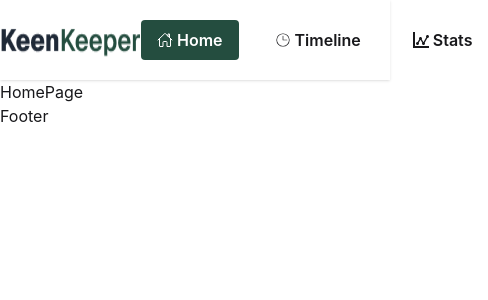
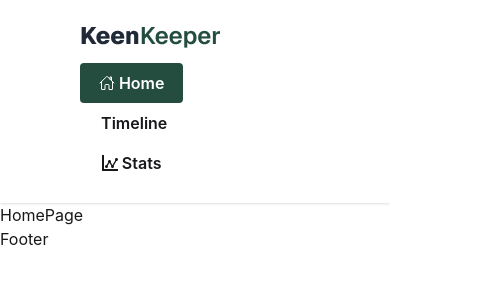
Before and after one commit to boduruddin84/keenKeeper, a React (Vite) app: page / in a window 390 px wide. Shown: the top 300 px of the page, 488 px wide, since content can reach past the window. Built offline with nearby package versions, Linux system fonts and the light colour scheme.

Commit message:
NavBar responsive completed

```diff
--- a/src/shared/navbar/MyNavLink.jsx
+++ b/src/shared/navbar/MyNavLink.jsx
@@ -6,7 +6,7 @@ const MyNavLink = ({ to, children }) => {
     <NavLink
         to={to}
       className={({ isActive }) =>
-        `flex justify-center items-center gap-1 font-semibold py-2 px-4 rounded-sm ${isActive ? "bg-[#244D3F] text-white" : ""}`
+        `flex justify-center items-center gap-1 font-semibold py-2 px-4 rounded-sm w-1/3 md:w-full ${isActive ? "bg-[#244D3F] text-white" : ""}`
       }
     >
       {children}
--- a/src/shared/navbar/Navbar.jsx
+++ b/src/shared/navbar/Navbar.jsx
@@ -1,5 +1,5 @@
 import React from "react";
-import LogoImg from "../../assets/images/logo.png"
+import LogoImg from "../../assets/images/logo.png";
 import { IoHomeOutline } from "react-icons/io5";
 import { CiClock2 } from "react-icons/ci";
 import { ImStatsDots } from "react-icons/im";
@@ -8,10 +8,11 @@ import { NavLink } from "react-router";
 
 const Navbar = () => {
   return (
-    <nav className="bg-base-100 shadow-sm">
-      <div className="flex justify-between container mx-auto py-5">
-        <img src={LogoImg} alt="" />
-        <ul className="flex gap-5">
+    <nav className="bg-base-100 shadow-sm ">
+      <div className="container mx-auto">
+        <div className="ml-20 md:ml-0 md:flex md:flex-wrap justify-between  py-5">
+          <img className="mb-3 md:mb-0" src={LogoImg} alt="" />
+          <ul className="md:flex gap-5 flex-wrap">
             <li>
               <MyNavLink to={"/"}>
                 <IoHomeOutline /> Home
@@ -29,6 +30,7 @@ const Navbar = () => {
             </li>
           </ul>
         </div>
+      </div>
     </nav>
   );
 };
```
Lines whose indentation alone changed are shown as unchanged.
